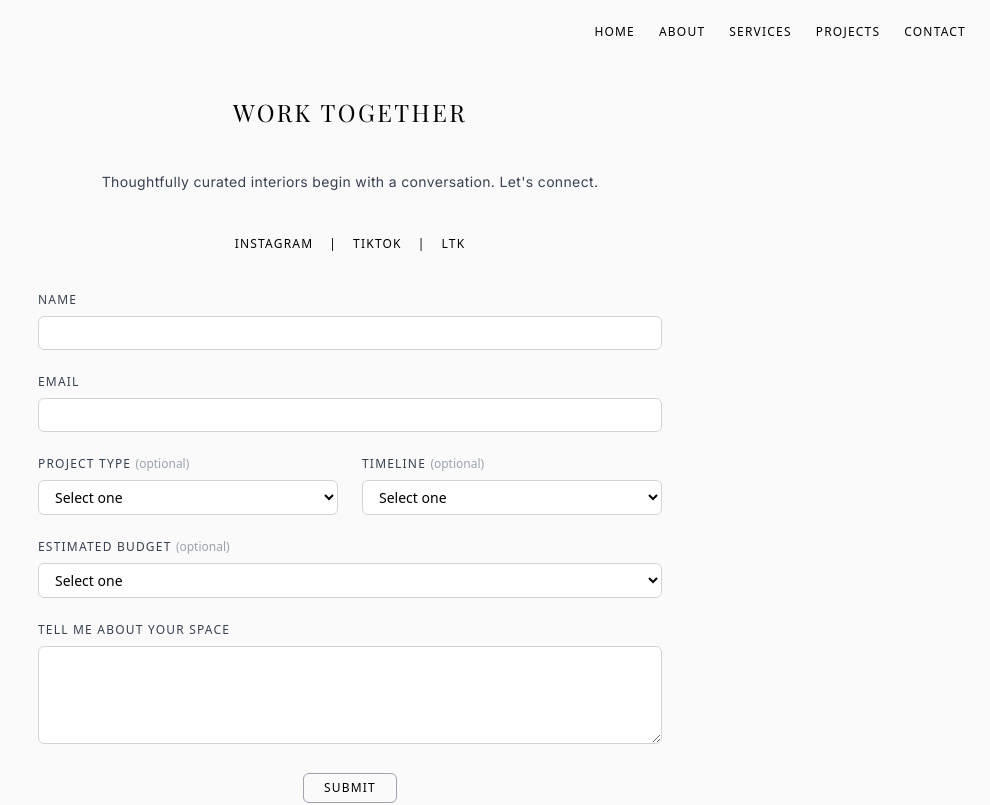
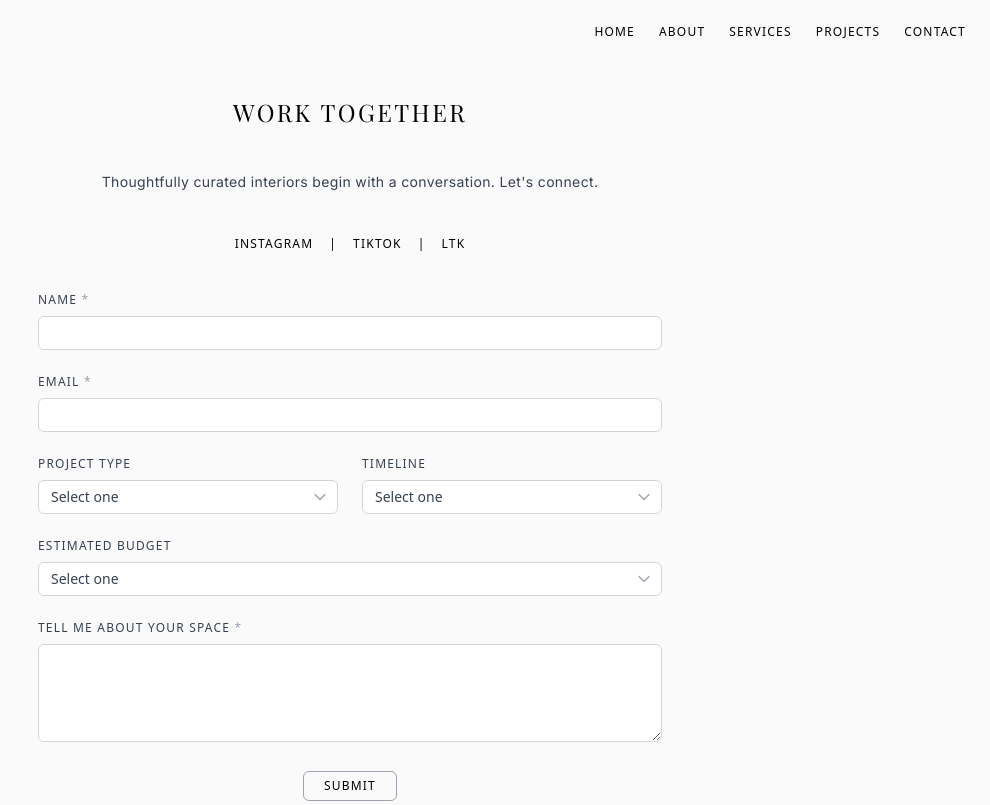
Before and after one commit to HalcyonHaus/halcyonhaus-site, a Next.js app: page /contact in a window 1280 px wide. Shown: the top 805 px of the page, without its empty margins (290-1280 px from the left). Built offline with nearby package versions, Linux system fonts and the light colour scheme.

Commit message:
Update contact.js

```diff
--- a/pages/contact.js
+++ b/pages/contact.js
@@ -124,7 +124,7 @@ export default function ContactPage() {
           <form onSubmit={handleSubmit} className="space-y-6 text-sm max-w-2xl mx-auto mt-10">
             <div>
               <label htmlFor="name" className="block text-gray-700 mb-2 uppercase tracking-widest text-xs font-inter">
-                Name
+                Name <span className="text-gray-400">*</span>
               </label>
               <input
                 type="text"
@@ -137,7 +137,7 @@ export default function ContactPage() {
 
             <div>
               <label htmlFor="email" className="block text-gray-700 mb-2 uppercase tracking-widest text-xs font-inter">
-                Email
+                Email <span className="text-gray-400">*</span>
               </label>
               <input
                 type="email"
@@ -151,13 +151,14 @@ export default function ContactPage() {
             <div className="grid grid-cols-1 sm:grid-cols-2 gap-6">
               <div>
                 <label htmlFor="projectType" className="block text-gray-700 mb-2 uppercase tracking-widest text-xs font-inter">
-                  Project Type <span className="normal-case tracking-normal text-gray-400">(optional)</span>
+                  Project Type
                 </label>
+                <div className="relative">
                   <select
                     id="projectType"
                     name="projectType"
                     defaultValue=""
-                  className="w-full border border-gray-300 rounded-md px-3 py-1.5 focus:outline-none focus:ring-1 focus:ring-gray-400 text-sm bg-white"
+                    className="w-full appearance-none border border-gray-300 rounded-md px-3 py-1.5 pr-8 focus:outline-none focus:ring-1 focus:ring-gray-400 text-sm bg-white text-gray-700"
                   >
                     <option value="">Select one</option>
                     <option value="Full-Service Design">Full-Service Design</option>
@@ -166,17 +167,26 @@ export default function ContactPage() {
                     <option value="Consultation Only">Consultation Only</option>
                     <option value="Not sure yet">Not sure yet</option>
                   </select>
+                  <svg
+                    className="pointer-events-none absolute right-3 top-1/2 -translate-y-1/2 w-3 h-3 text-gray-400"
+                    fill="none"
+                    viewBox="0 0 12 8"
+                  >
+                    <path d="M1 1.5L6 6.5L11 1.5" stroke="currentColor" strokeWidth="1.3" strokeLinecap="round" strokeLinejoin="round" />
+                  </svg>
+                </div>
               </div>
 
               <div>
                 <label htmlFor="timeline" className="block text-gray-700 mb-2 uppercase tracking-widest text-xs font-inter">
-                  Timeline <span className="normal-case tracking-normal text-gray-400">(optional)</span>
+                  Timeline
                 </label>
+                <div className="relative">
                   <select
                     id="timeline"
                     name="timeline"
                     defaultValue=""
-                  className="w-full border border-gray-300 rounded-md px-3 py-1.5 focus:outline-none focus:ring-1 focus:ring-gray-400 text-sm bg-white"
+                    className="w-full appearance-none border border-gray-300 rounded-md px-3 py-1.5 pr-8 focus:outline-none focus:ring-1 focus:ring-gray-400 text-sm bg-white text-gray-700"
                   >
                     <option value="">Select one</option>
                     <option value="ASAP">ASAP</option>
@@ -184,18 +194,27 @@ export default function ContactPage() {
                     <option value="3-6 months">3-6 months</option>
                     <option value="Just exploring">Just exploring</option>
                   </select>
+                  <svg
+                    className="pointer-events-none absolute right-3 top-1/2 -translate-y-1/2 w-3 h-3 text-gray-400"
+                    fill="none"
+                    viewBox="0 0 12 8"
+                  >
+                    <path d="M1 1.5L6 6.5L11 1.5" stroke="currentColor" strokeWidth="1.3" strokeLinecap="round" strokeLinejoin="round" />
+                  </svg>
+                </div>
               </div>
             </div>
 
             <div>
               <label htmlFor="budget" className="block text-gray-700 mb-2 uppercase tracking-widest text-xs font-inter">
-                Estimated Budget <span className="normal-case tracking-normal text-gray-400">(optional)</span>
+                Estimated Budget
               </label>
+              <div className="relative">
                 <select
                   id="budget"
                   name="budget"
                   defaultValue=""
-                className="w-full border border-gray-300 rounded-md px-3 py-1.5 focus:outline-none focus:ring-1 focus:ring-gray-400 text-sm bg-white"
+                  className="w-full appearance-none border border-gray-300 rounded-md px-3 py-1.5 pr-8 focus:outline-none focus:ring-1 focus:ring-gray-400 text-sm bg-white text-gray-700"
                 >
                   <option value="">Select one</option>
                   <option value="Under $10k">Under $10k</option>
@@ -204,11 +223,19 @@ export default function ContactPage() {
                   <option value="$150k+">$150k+</option>
                   <option value="Not sure yet">Not sure yet</option>
                 </select>
+                <svg
+                  className="pointer-events-none absolute right-3 top-1/2 -translate-y-1/2 w-3 h-3 text-gray-400"
+                  fill="none"
+                  viewBox="0 0 12 8"
+                >
+                  <path d="M1 1.5L6 6.5L11 1.5" stroke="currentColor" strokeWidth="1.3" strokeLinecap="round" strokeLinejoin="round" />
+                </svg>
+              </div>
             </div>
 
             <div>
               <label htmlFor="message" className="block text-gray-700 mb-2 uppercase tracking-widest text-xs font-inter">
-                Tell me about your space
+                Tell me about your space <span className="text-gray-400">*</span>
               </label>
               <textarea
                 id="message"
```
Lines whose indentation alone changed are shown as unchanged.
